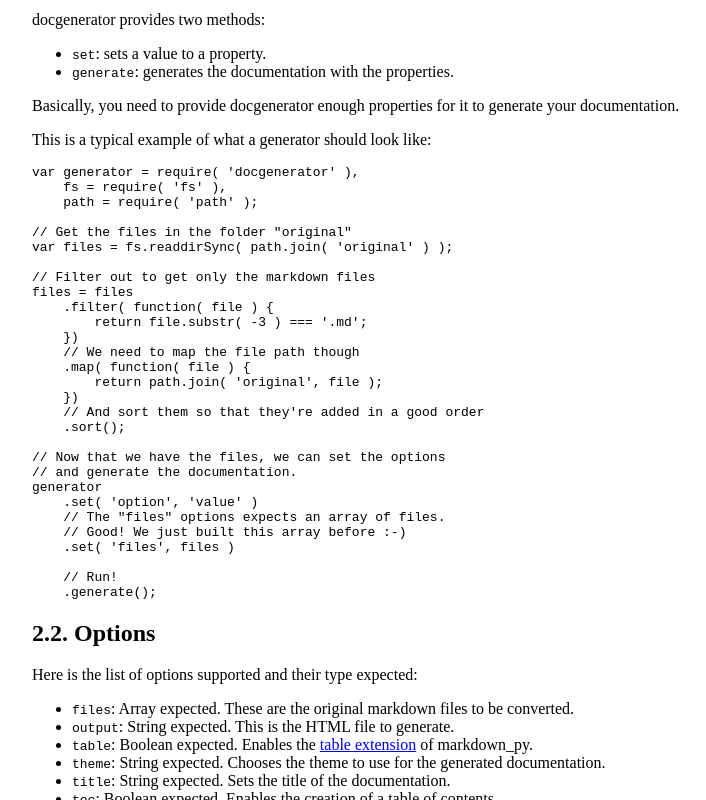
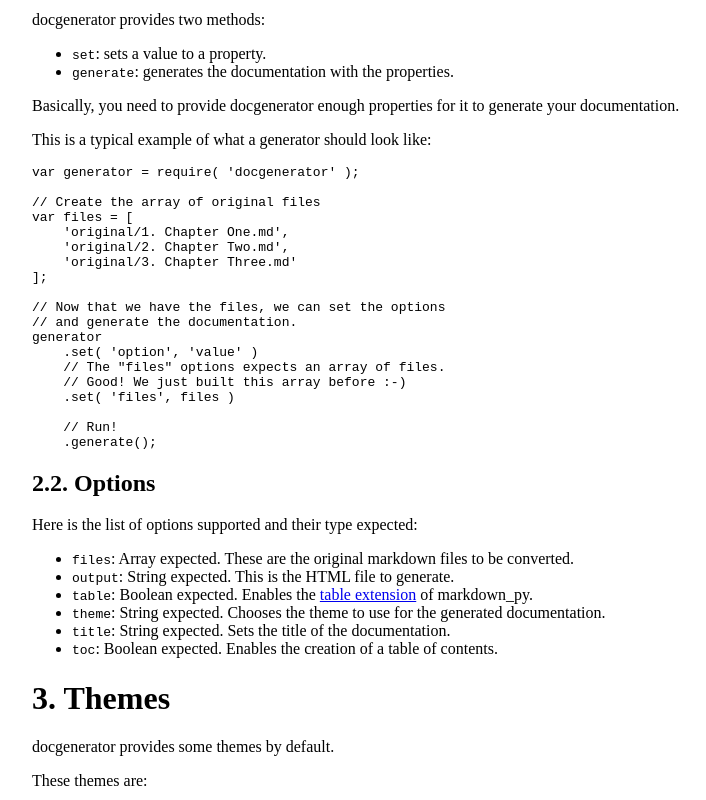
Before and after one commit to ralt/docgenerator, a website: page index.html in a window 1280 px wide. Shown: the part 524-1324 px from the top of the page, without its empty margins (128-834 px from the left). Drawn offline with Linux system fonts and the light colour scheme.

Commit message:
Generated the simpler example

```diff
--- a/index.html
+++ b/index.html
@@ -55,24 +55,14 @@
 <p>Basically, you need to provide docgenerator enough properties
 for it to generate your documentation.</p>
 <p>This is a typical example of what a generator should look like:</p>
-<pre><code>var generator = require( 'docgenerator' ),
-    fs = require( 'fs' ),
-    path = require( 'path' );
+<pre><code>var generator = require( 'docgenerator' );
 
-// Get the files in the folder "original"
-var files = fs.readdirSync( path.join( 'original' ) );
-
-// Filter out to get only the markdown files
-files = files
-    .filter( function( file ) {
-        return file.substr( -3 ) === '.md';
-    })
-    // We need to map the file path though
-    .map( function( file ) {
-        return path.join( 'original', file );
-    })
-    // And sort them so that they're added in a good order
-    .sort();
+// Create the array of original files
+var files = [
+    'original/1. Chapter One.md',
+    'original/2. Chapter Two.md',
+    'original/3. Chapter Three.md'
+];
 
 // Now that we have the files, we can set the options
 // and generate the documentation.
```
